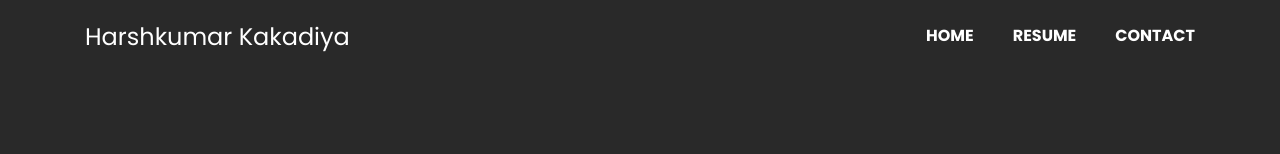
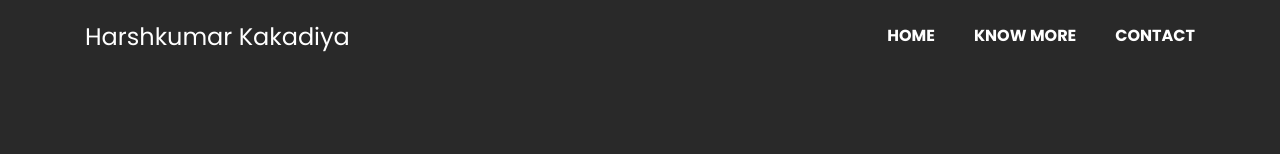
Before and after one commit to Harsh-kumar-2024/Harsh-kumar-2024.github.io, a plain HTML site: page index.html in a window 1280 px wide. Shown: the top 154 px of the page. Drawn offline with nearby package versions, Linux system fonts and the light colour scheme.

Commit message:
change url

```diff
--- a/index.html
+++ b/index.html
@@ -24,7 +24,7 @@
                             <a href="#">Home</a>
                         </li>
                         <li>
-                            <a href="#">Resume</a>
+                            <a href="https://harshkumar-kakadiya.onrender.com">know more</a>
                         </li>
                         <li>
                             <a href="#contact">Contact</a>
```
